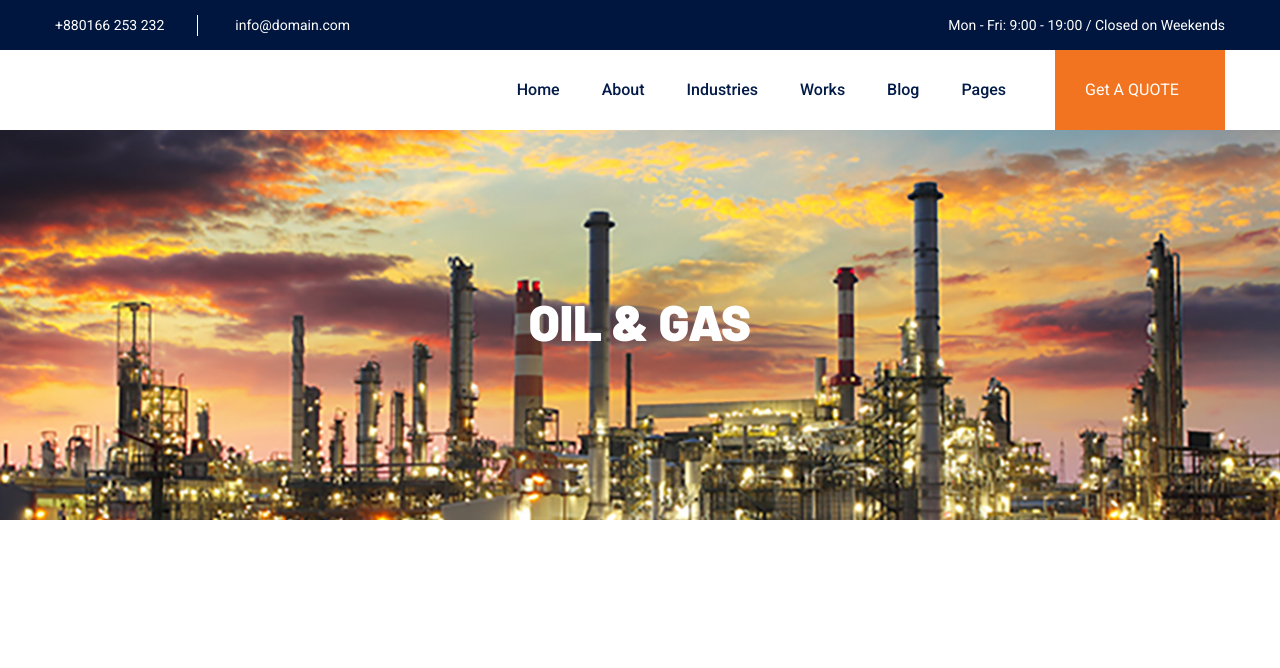
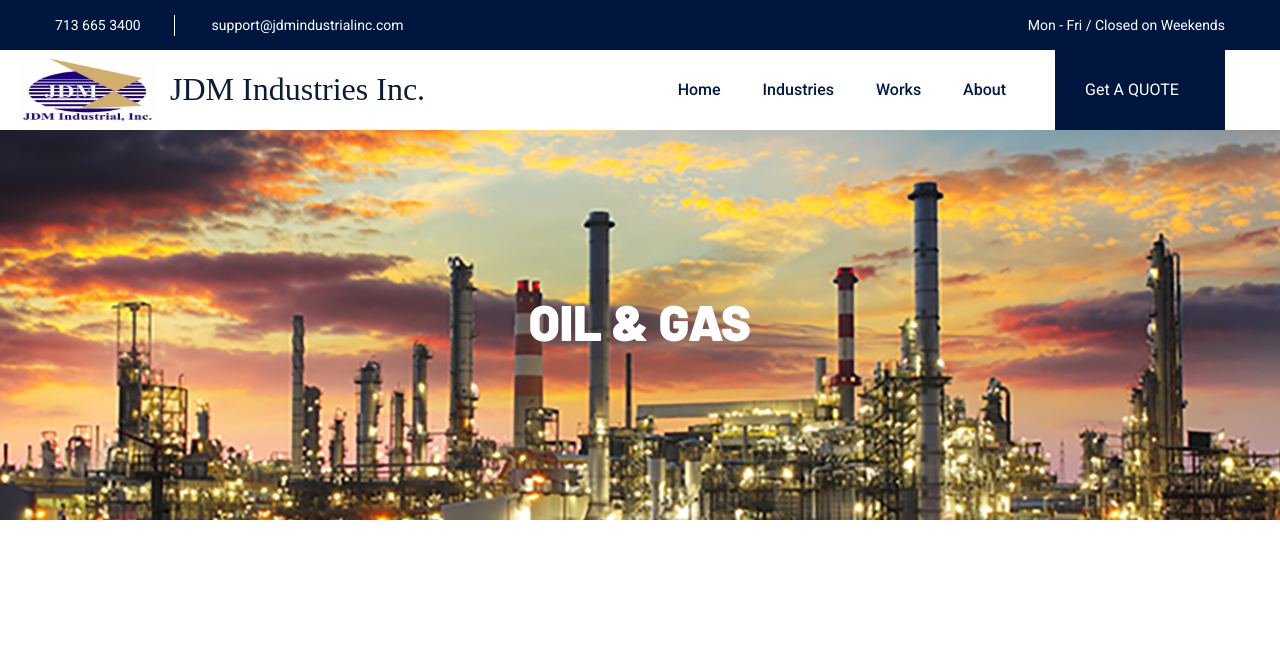
Before and after one commit to syedbasit123/myweb, a plain HTML site: page OilAndGas.html in a window 1280 px wide. Shown: the top 668 px of the page. Drawn offline with Linux system fonts and the light colour scheme.

Commit message:
Update OilAndGas.html

```diff
--- a/OilAndGas.html
+++ b/OilAndGas.html
@@ -50,13 +50,13 @@
                         <div class="row d-flex justify-content-between align-items-center">
                             <div class="header-info-left">
                                 <ul>
-                                    <li>+880166 253 232</li>
-                                    <li>info@domain.com </li>
+                                    <li>713 665 3400</li>
+                                    <li>support@jdmindustrialinc.com </li>
                                 </ul>
                             </div>
                             <div class="header-info-right">
                                 <ul>
-                                    <li>Mon - Fri: 9:00 - 19:00 / Closed on Weekends</li>
+                                    <li>Mon - Fri / Closed on Weekends</li>
                                 </ul>
                             </div>
                        </div>
@@ -69,8 +69,16 @@
                             <!-- Logo -->
                             <div class="col-xl-2 col-lg-1 col-md-1">
                                 <div class="logo">
-                                <a href="index.html"><img src="assets/img/logo/logo.png" alt=""></a>
+                                <a href="index.html"><img src="assets/img/logo/logo.jpg" alt="" style="    height: 66px;
+    width: 139px;
+    margin-left: -37px;
+    margin-top: -7px;"></a>
+
                                 </div>
+								<div  style="       width: 283px;
+    margin-left: 115px;
+    margin-top: -53px;">
+	<h2 style="font-family: 'Times New Roman', Times, serif;">JDM Industries Inc.	<h2></div>
                             </div>
                             <div class="col-xl-8 col-lg-8 col-md-8">
                                 <!-- Main-menu -->
@@ -78,37 +86,26 @@
                                     <nav>
                                         <ul id="navigation">
                                             <li><a href="index.html">Home</a></li>
-                                            <li><a href="about.html">About</a></li>
-                                          <li><a>Industries</a>
+
+                                            <li><a href="blog.html">Industries</a>
 
                                                 <ul class="submenu">
                                                     <li><a href="OilAndGas.html">Oil & Gas</a></li>
                                                     <li><a href="Power.html">Power</a></li>
-			                            <li><a href="single-blog.html">Recycling</a></li>
+													<li><a href="single-blog.html">Recycling</a></li>
 
                                                 </ul>
                                             </li>
                                             <li><a href="work.html">Works</a></li>
-                                            <li><a href="blog.html">Blog</a>
-                                                <ul class="submenu">
-                                                    <li><a href="blog.html">Blog</a></li>
-                                                    <li><a href="single-blog.html">Blog Details</a></li>
-                                                </ul>
-                                            </li>
-                                            <li><a href="#">Pages</a>
-                                                <ul class="submenu">
-                                                    <li><a href="contact.html">Contact</a></li>
-                                                    <li><a href="elements.html">Element</a></li>
-                                                </ul>
-                                            </li>
+                                            <li><a href="about.html">About</a></li>
                                         </ul>
                                     </nav>
                                 </div>
                             </div>
-                            <div class="col-xl-2 col-lg-3 col-md-3">
+                            <div class="col-xl-2 col-lg-3 col-md-3" >
                                 <!-- Header-btn -->
                                 <div class="header-btn d-none d-lg-block">
-                                    <a href="#" class="get-btn">Get A QUOTE</a>
+                                    <a href="#" class="get-btn" style="background:#00163E;">Get A QUOTE</a>
                                 </div>
                             </div>
                             <!-- Mobile Menu -->
@@ -122,7 +119,6 @@
        </div>
         <!-- Header End -->
     </header>
-
     <main>
 
         <!-- slider Area Start-->
```
